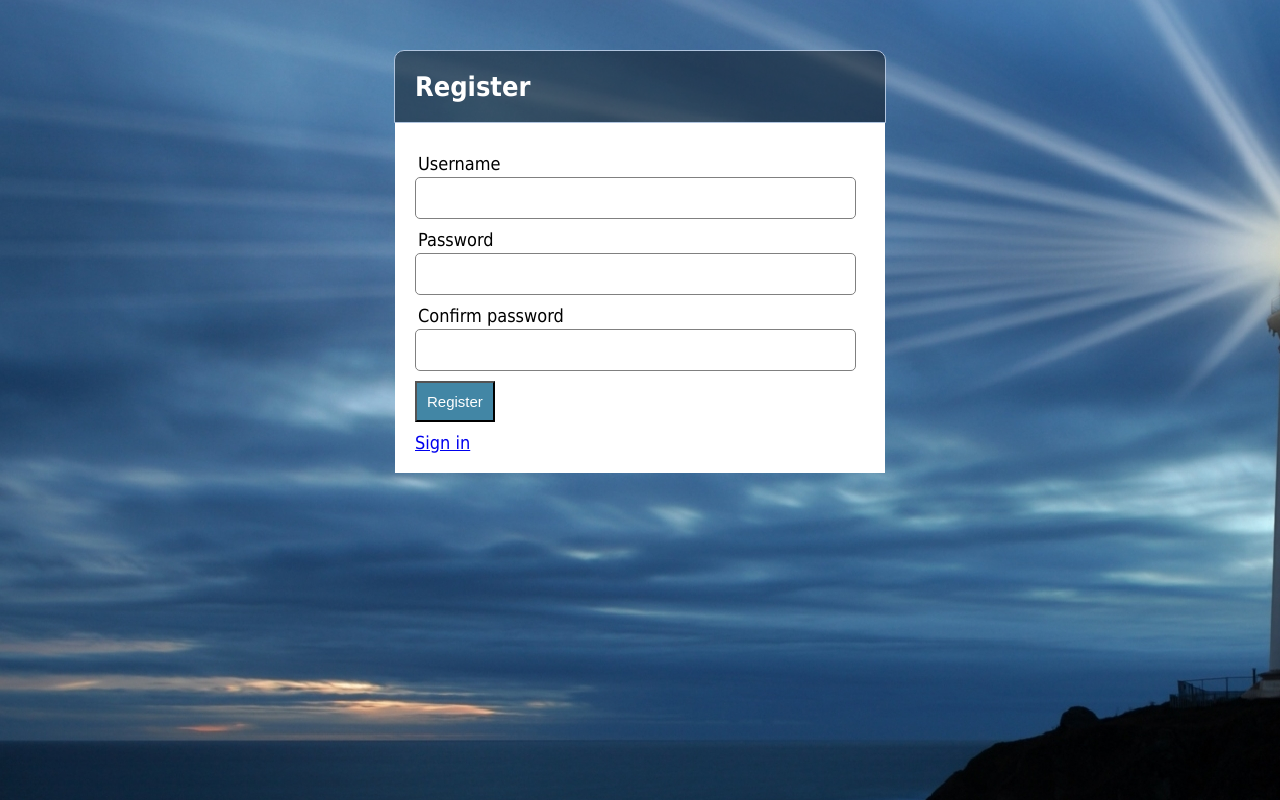
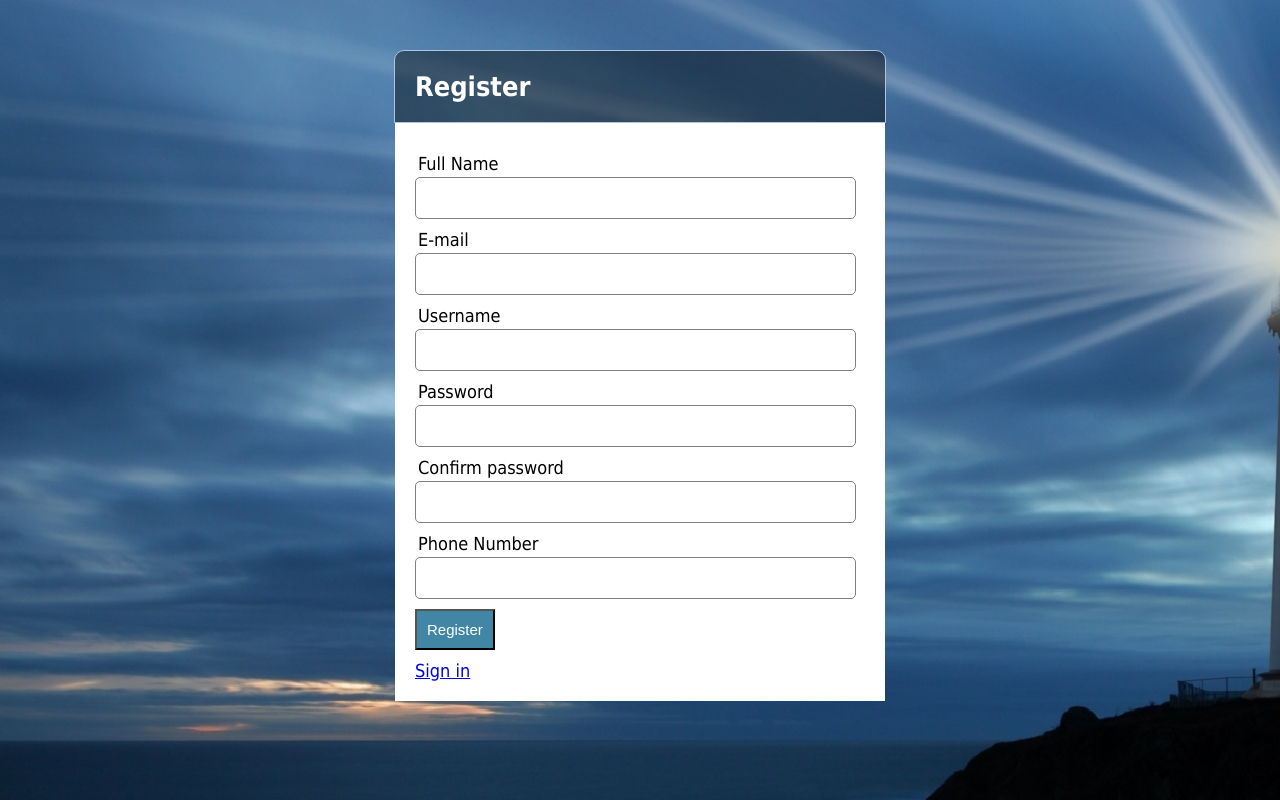
Before and after one commit to mrBarney/User-Authentication-Demo, a PHP site: page /register.php in a window 1280 px wide. Run offline with PHP 8.4, Linux system fonts and the light colour scheme.

Commit message:
added name, number, and email to registration with validation

```diff
--- a/login.php
+++ b/login.php
@@ -17,7 +17,7 @@
 		<?php echo display_error(); ?>
 
 		<div class="input-group">
-			<label>Username</label>
+			<label>UserID</label>
 			<input type="text" name="username">
 		</div>
 		<br>
--- a/register.php
+++ b/register.php
@@ -14,6 +14,14 @@
 		<?php echo display_error(); ?>
 
 		<div class="input-group">
+			<label>Full Name</label>
+			<input type="text" name="name">
+		</div>
+		<div class="input-group">
+			<label>E-mail</label>
+			<input type="text" name="email">
+		</div>
+		<div class="input-group">
 			<label>Username</label>
 			<input type="text" name="username" value="<?php echo $username; ?>">
 		</div>
@@ -26,6 +34,10 @@
 			<input type="password" name="password_2">
 		</div>
 		<div class="input-group">
+			<label>Phone Number</label>
+			<input type="text" name="phone">
+		</div>
+		<div class="input-group">
 			<button type="submit" class="btn" name="register_btn">Register</button>
 		</div>
 		<p>
--- a/server.php
+++ b/server.php
@@ -47,13 +47,20 @@ function register()
 	$username    =  e($_POST['username']);
 	$password_1  =  e($_POST['password_1']);
 	$password_2  =  e($_POST['password_2']);
+	$email   	 =  e($_POST['email']);
+	$name   	 =  e($_POST['name']);
+	$phone  	 =  e($_POST['phone']);
 
-	// form validation: ensure that the form is correctly filled
-	if (empty($username)) {
-		array_push($errors, "Username is required");
+	//eliminate every char except 0-9
+	$correctedPhone = preg_replace("/[^0-9]/", '', $phone);
+	//eliminate leading 1 if its there
+	if (strlen($correctedPhone) == 11) {
+		$correctedPhone = preg_replace("/^1/", '',$justNums);
 	}
-	if (empty($password_1)) {
-		array_push($errors, "Password is required");
+
+	// form validation
+	if (empty($username) || empty($password_1) || empty($email) || empty($name) || empty($phone)) {
+		array_push($errors, "The entire form must be completed");
 	}
 	if ($password_1 != $password_2) {
 		array_push($errors, "The two passwords do not match");
@@ -64,6 +71,27 @@ function register()
 	if(strlen($password_1) > 20 || strlen($password_1) < 6) {
 		array_push($errors, "Password must be between 6 and 20 characters");
 	}
+	if (!filter_var($email, FILTER_VALIDATE_EMAIL)) {
+		array_push($errors, "Invalid e-mail format");
+	}
+	if (strlen($correctedPhone) != 10) {
+		array_push($errors, "Incorrect phone number");
+	}
+	//Probably a better way to do this
+	$query = "SELECT username FROM users WHERE username='$username'";
+	$result = mysqli_query($db, $query);
+	$r = mysqli_fetch_assoc($result);
+	if($r['username'] == $username) {
+		array_push($errors, "Username already exists");
+	}
+	$query = "SELECT email FROM users WHERE email='$email'";
+	$result = mysqli_query($db, $query);
+	$r = mysqli_fetch_assoc($result);
+	if($r['email'] == $email) {
+		array_push($errors, "Email already in use");
+	}
+
+
 
 	// register user if there are no errors in the form
 	if (count($errors) == 0) {
@@ -71,13 +99,13 @@ function register()
 
 		if (isset($_POST['user_type'])) { // if user_type is defined, we know an admin is creating the account
 			$user_type = e($_POST['user_type']);
-			$query = "INSERT INTO users (username, user_type, password) VALUES('$username', '$user_type', '$password')"; // save creds in database
+			$query = "INSERT INTO users (username, full_name, email, phone_number, user_type, password) VALUES('$username', '$name', '$email', '$correctedPhone', '$user_type', '$password')"; // save creds in database
 			mysqli_query($db, $query);
 			$_SESSION['success']  = "User successfully created";
 			header('location: ../index.php');
 		}
 		else { // if user_type isn't defined, it's normal registration
-			$query = "INSERT INTO users (username, user_type, password) VALUES('$username', 'user', '$password')";
+			$query = "INSERT INTO users (username, full_name, email, phone_number, user_type, password) VALUES('$username', '$name', '$email', '$correctedPhone', 'user', '$password')";
 			mysqli_query($db, $query);
 			$logged_in_user_id = mysqli_insert_id($db); // get id of the created user
 			$_SESSION['user'] = getUserById($logged_in_user_id); // put logged in user in session
```
Also changed, not shown: README.md.
